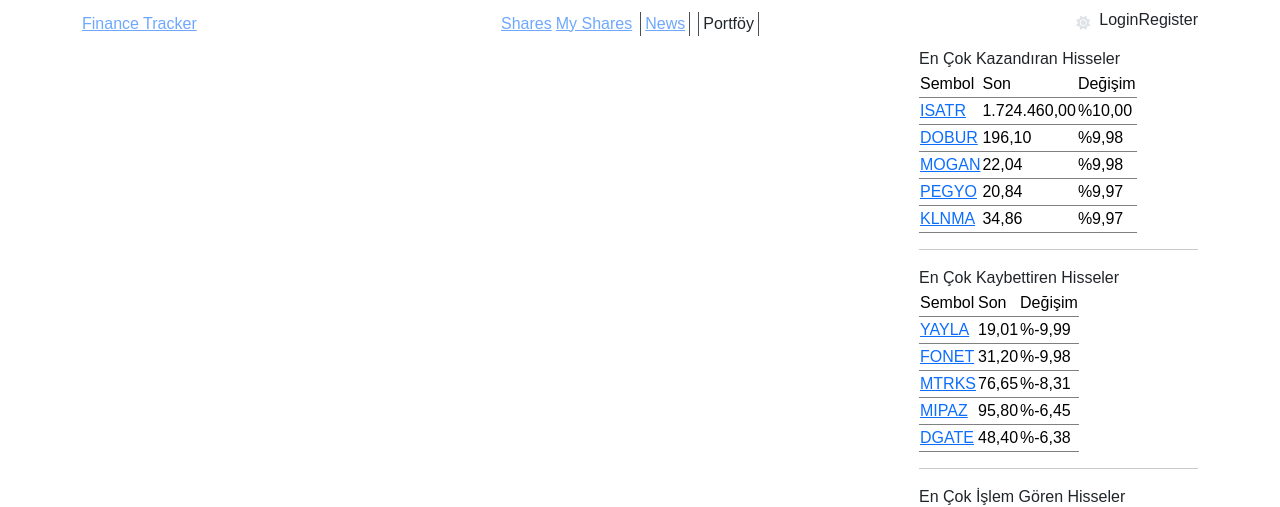
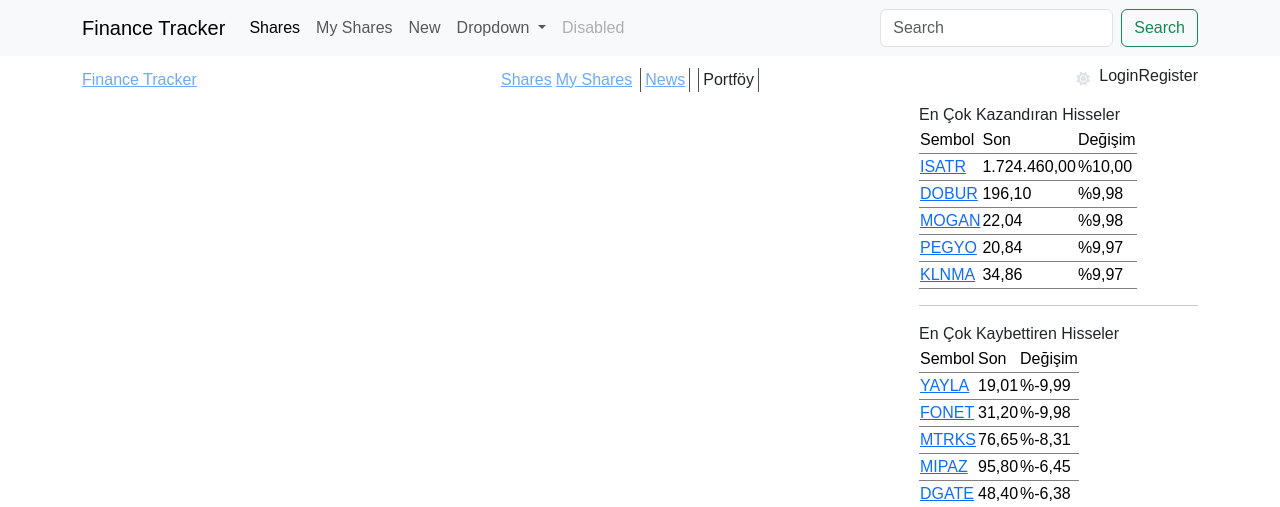
Before and after one commit to auto-finance-manager/API, a Django app: page / in a window 1280 px wide. Shown: the top 507 px of the page. Run offline with Django 5.2, Linux system fonts and the light colour scheme; data that the repository does not hold is empty; some libraries are stand-ins or nearby versions; some web fonts are replaced.

Commit message:
add active header

```diff
--- a/templates/base.html
+++ b/templates/base.html
@@ -23,6 +23,8 @@
 
 </head>
 <body>
+{% include 'header.html' %}
+
 <header class="w-100 fw-bold py-2" data-bs-theme="dark">
   <section class="container d-flex justify-content-center my-auto">
     <article class="my-auto" style="min-width: max-content">
--- /dev/null
+++ b/templates/header.html
@@ -0,0 +1,50 @@
+<nav class="navbar navbar-expand-lg bg-body-tertiary">
+  <div class="container">
+    <a class="navbar-brand" href="{% url 'all-shares' %}">
+        Finance Tracker
+    </a>
+    <button class="navbar-toggler" type="button" data-bs-toggle="collapse" data-bs-target="#navbarSupportedContent" aria-controls="navbarSupportedContent" aria-expanded="false" aria-label="Toggle navigation">
+      <span class="navbar-toggler-icon"></span>
+    </button>
+    <div class="collapse navbar-collapse" id="navbarSupportedContent">
+     {% with request.resolver_match.url_name as url_name %}
+      <ul class="navbar-nav me-auto mb-2 mb-lg-0">
+        <li class="nav-item">
+
+          <a class="nav-link {% if url_name == 'all-shares' %}active{% endif %}" aria-current="page" href="{% url 'all-shares' %}">
+              Shares
+          </a>
+        </li>
+        <li class="nav-item">
+          <a class="nav-link" href="{% url 'mine' %}">
+              My Shares
+          </a>
+        </li>
+        <li class="nav-item">
+          <a class="nav-link" href="{% url 'news' %}">
+              New
+          </a>
+        </li>
+        <li class="nav-item dropdown">
+          <a class="nav-link dropdown-toggle" href="#" role="button" data-bs-toggle="dropdown" aria-expanded="false">
+            Dropdown
+          </a>
+          <ul class="dropdown-menu">
+            <li><a class="dropdown-item" href="#">Action</a></li>
+            <li><a class="dropdown-item" href="#">Another action</a></li>
+            <li><hr class="dropdown-divider"></li>
+            <li><a class="dropdown-item" href="#">Something else here</a></li>
+          </ul>
+        </li>
+        <li class="nav-item">
+          <a class="nav-link disabled" aria-disabled="true">Disabled</a>
+        </li>
+      </ul>
+    {% endwith %}
+      <form class="d-flex" role="search">
+        <input class="form-control me-2" type="search" placeholder="Search" aria-label="Search">
+        <button class="btn btn-outline-success" type="submit">Search</button>
+      </form>
+    </div>
+  </div>
+</nav>
--- a/user/urls.py
+++ b/user/urls.py
@@ -9,8 +9,8 @@ auth_patterns: list = [
 ]
 
 
+urlpatterns: list = [
 
-urlpatterns: list = [
 ]
 
 urlpatterns += auth_patterns
```
Also changed, not shown: user/views.py (line endings or trailing spaces).
